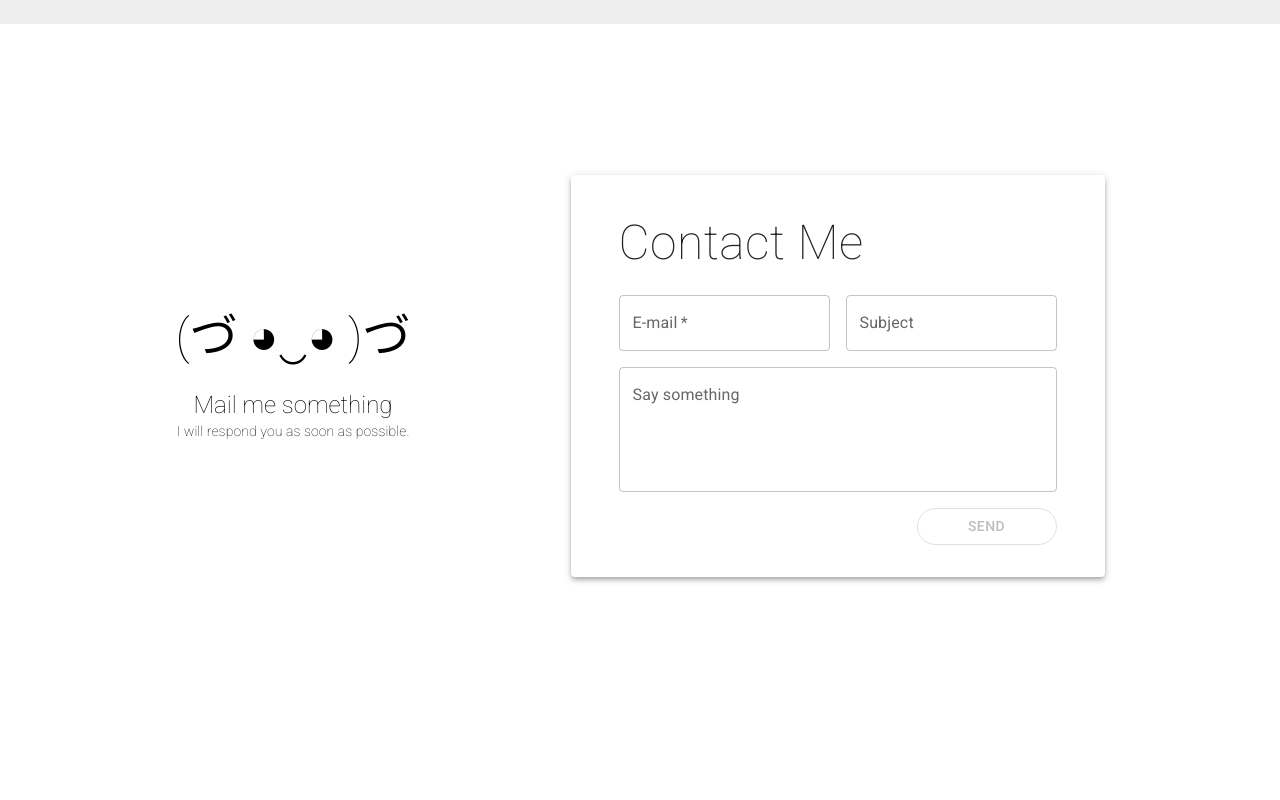
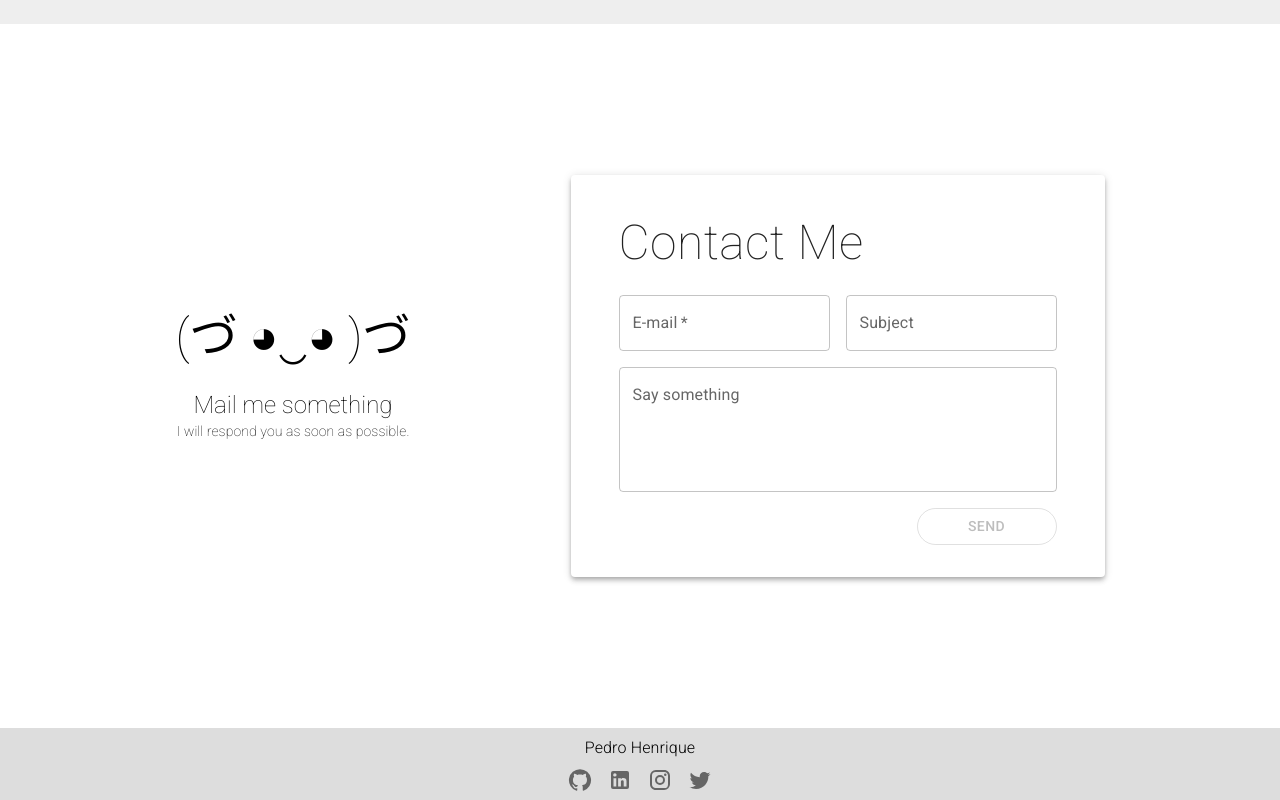
Before and after one commit to fobdev/PedroDev, a React (Create React App) app: page / in a window 1280 px wide. Shown: the part 684-1484 px from the top of the page. Before the commit the page ends 1412 px from the top, so only its background shows below. Built offline with nearby package versions, Linux system fonts and the light colour scheme.

Commit message:
implemented a footer to the end of the page

```diff
--- a/src/App.tsx
+++ b/src/App.tsx
@@ -2,11 +2,12 @@ import "./App.css";
 import Hero from "./components/Hero";
 import Contact from "./components/Contact";
 import Head from "./components/Head";
+import About from "./components/About";
+import Footer from "./components/Footer";
 import { initializeApp } from "firebase/app";
 import { getAnalytics } from "firebase/analytics";
 import BackToTop from "./components/BackToTop";
 import { Switch, Route, BrowserRouter as Router } from "react-router-dom";
-import About from "./components/About";
 import { Typography } from "@mui/material";
 
 const firebaseConfig = {
@@ -45,6 +46,7 @@ function App() {
                     </Typography>
                 </Route>
             </Switch>
+            <Footer />
             <BackToTop />
         </Router>
     );
--- /dev/null
+++ b/src/components/Footer.tsx
@@ -0,0 +1,45 @@
+import { IconButton, Typography } from "@mui/material";
+import { Box } from "@mui/system";
+import GitHubIcon from "@mui/icons-material/GitHub";
+import LinkedInIcon from "@mui/icons-material/LinkedIn";
+import InstagramIcon from "@mui/icons-material/Instagram";
+import TwitterIcon from "@mui/icons-material/Twitter";
+import { mainFooterBox } from "./styles/Footer";
+
+interface Props {}
+export const Footer: React.FC<Props> = () => {
+    return (
+        <Box sx={mainFooterBox}>
+            <Typography className="title" fontWeight="300">
+                Pedro Henrique
+            </Typography>
+            <Box className="icons">
+                <a href="https://github.com/fobdev/" rel="noreferrer" target="_blank">
+                    <IconButton>
+                        <GitHubIcon />
+                    </IconButton>
+                </a>
+                <a
+                    href="https://www.linkedin.com/in/pedro-henrique-dev1997/"
+                    rel="noreferrer"
+                    target="_blank"
+                >
+                    <IconButton>
+                        <LinkedInIcon />
+                    </IconButton>
+                </a>
+                <a href="https://www.instagram.com/pedrofobs/" rel="noreferrer" target="_blank">
+                    <IconButton>
+                        <InstagramIcon />
+                    </IconButton>
+                </a>
+                <a href="https://twitter.com/bfobenga" rel="noreferrer" target="_blank">
+                    <IconButton>
+                        <TwitterIcon />
+                    </IconButton>
+                </a>
+            </Box>
+        </Box>
+    );
+};
+export default Footer;
--- /dev/null
+++ b/src/components/styles/Footer.ts
@@ -0,0 +1,23 @@
+import { SxProps, Theme } from "@mui/system";
+
+export const mainFooterBox: SxProps<Theme> = {
+    background: "#ddd",
+    display: "flex",
+    flexDirection: "column",
+    width: "100%",
+
+    ".MuiLink-root": {
+        margin: 0,
+        padding: 0,
+    },
+
+    ".MuiTypography-root": {
+        alignSelf: "center",
+        paddingTop: ".5em",
+        fontSize: "1em",
+    },
+    ".icons": {
+        display: "flex",
+        justifyContent: "center",
+    },
+};
```
